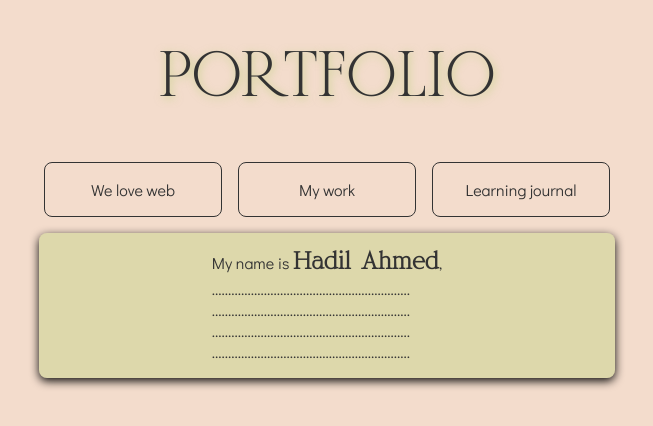
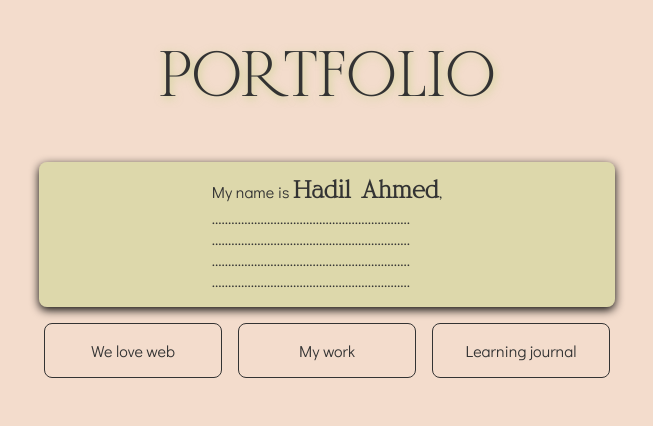
Before and after one commit to Hadil66/portfolio.V1, a SvelteKit app: page / in a window 1280 px wide. Shown: the top 426 px of the page, without its empty margins (313-966 px from the left). Built offline with nearby package versions, Linux system fonts and the light colour scheme.

Commit message:
aanpassing layout

```diff
--- a/src/routes/+page.svelte
+++ b/src/routes/+page.svelte
@@ -8,12 +8,6 @@
   <!-- <Quote070 /> -->
 <h1> Portfolio</h1>
 <div>
-    <section>
-        <a href="/weloveweb">We love web</a>
-        <a href="/mywork">My work</a>
-        <a href="/learningjournal">Learning journal</a>
-    </section>
-
     <article>
         <p>
             My name is <strong>Hadil Ahmed</strong>,<br>
@@ -24,6 +18,12 @@
 
         </p>
     </article>
+    <section>
+        <a href="/weloveweb">We love web</a>
+        <a href="/mywork">My work</a>
+        <a href="/learningjournal">Learning journal</a>
+    </section>
+
 </div>
 <style>
     section {
```
